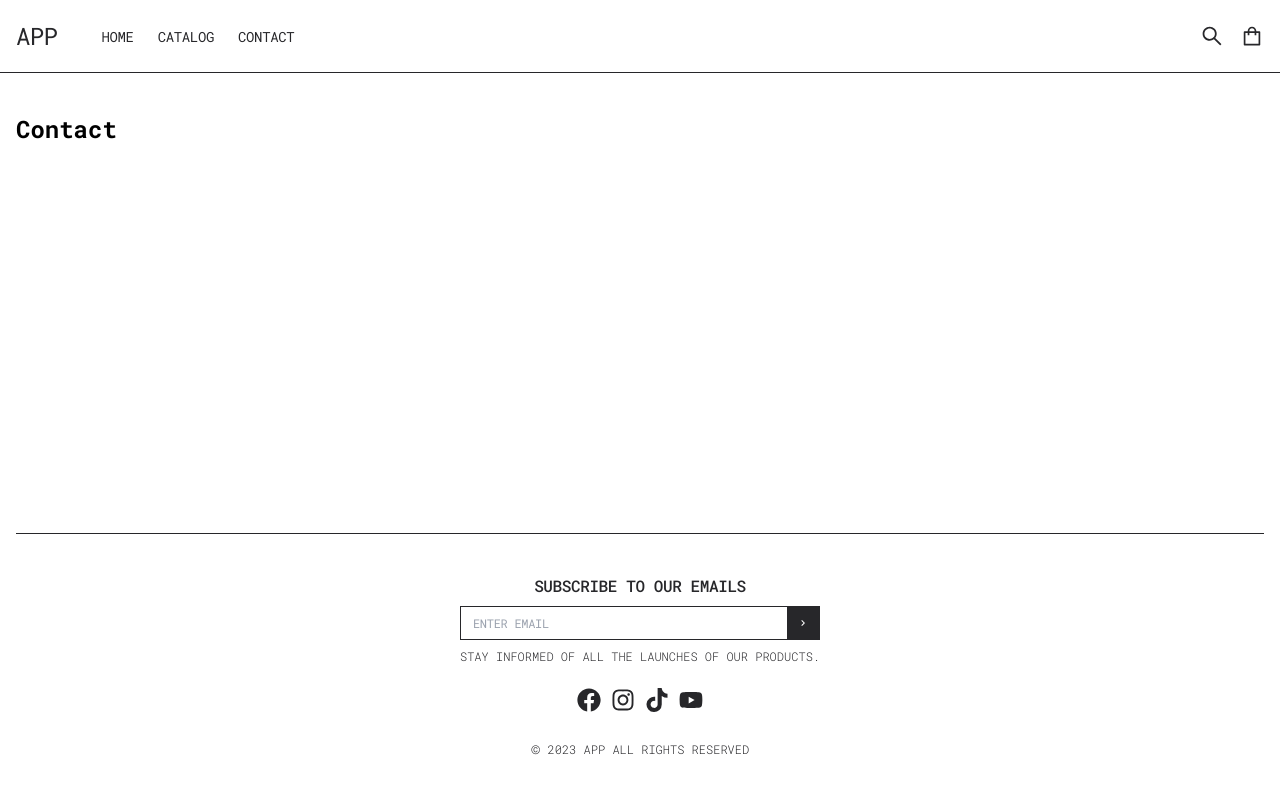
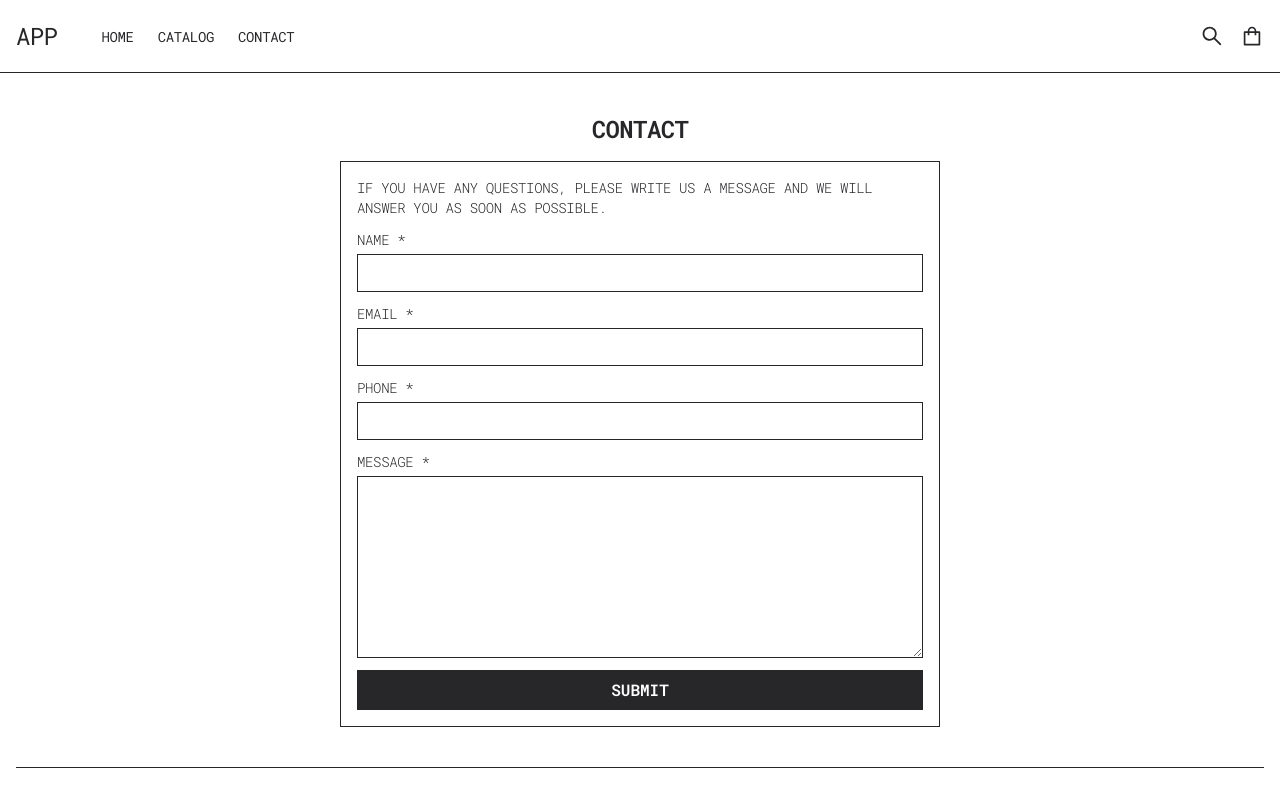
Before and after one commit to lbavendanos/privoti, a Next.js app: page /contact in a window 1280 px wide. Shown: the top 800 px of the page. Built offline with nearby package versions, Linux system fonts and the light colour scheme; no server answers.

Commit message:
Add contact form

```diff
--- a/src/modules/contact/ContactModule.tsx
+++ b/src/modules/contact/ContactModule.tsx
@@ -1,9 +1,47 @@
+import { cn } from 'lib/utils/helpers'
+import FormControl from '@/common/components/FormControl'
 import Container from '@/common/components/Container'
+import FormLabel from '@/common/components/FormLabel'
 
 export default function ContactModule() {
   return (
     <Container className="my-10">
-      <h1 className="text-2xl text-black font-bold">Contact</h1>
+      <div className="flex flex-col w-full max-w-[600px] mx-auto space-y-4">
+        <h1 className="uppercase font-semibold tracking-tight text-xl md:text-2xl text-center">
+          Contact
+        </h1>
+        <form className="flex flex-col space-y-3 border border-zinc-800 p-4">
+          <p className="uppercase font-light text-sm tracking-tight frac">
+            If you have any questions, please write us a message and we will
+            answer you as soon as possible.
+          </p>
+          <div className="flex flex-col space-y-1">
+            <FormLabel htmlFor="name">Name *</FormLabel>
+            <FormControl id="name" type="text" name="name" />
+          </div>
+          <div className="flex flex-col space-y-1">
+            <FormLabel htmlFor="email">Email *</FormLabel>
+            <FormControl id="email" type="email" name="email" />
+          </div>
+          <div className="flex flex-col space-y-1">
+            <FormLabel htmlFor="phone">Phone *</FormLabel>
+            <FormControl id="phone" type="tel" name="phone" />
+          </div>
+          <div className="flex flex-col space-y-1">
+            <FormLabel htmlFor="message">Message *</FormLabel>
+            <FormControl id="message" name="message" rows={10} multiline />
+          </div>
+          <button
+            type="submit"
+            className={cn(
+              'uppercase font-semibold',
+              'bg-zinc-800 text-white h-10'
+            )}
+          >
+            Submit
+          </button>
+        </form>
+      </div>
     </Container>
   )
 }
```
